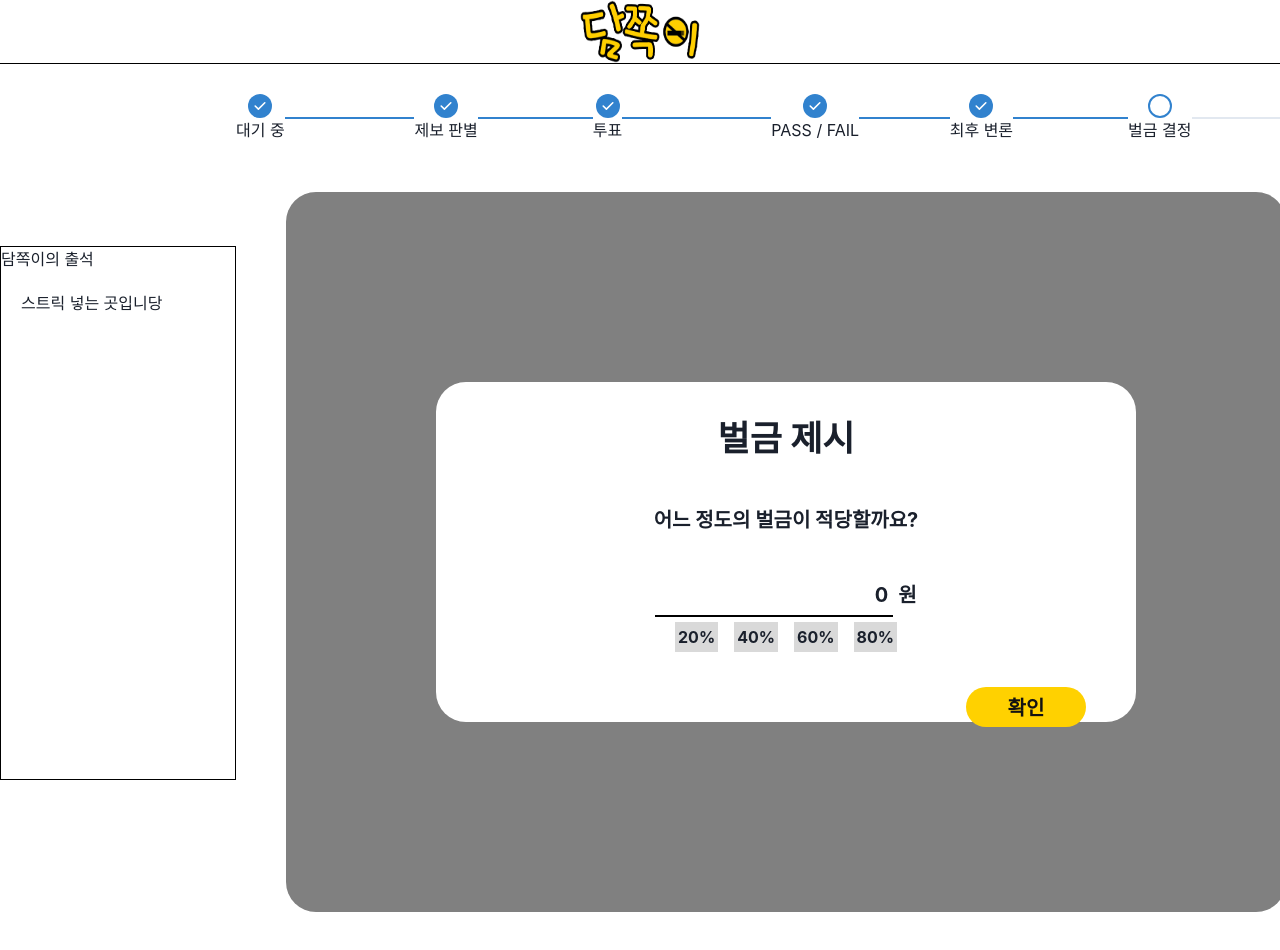
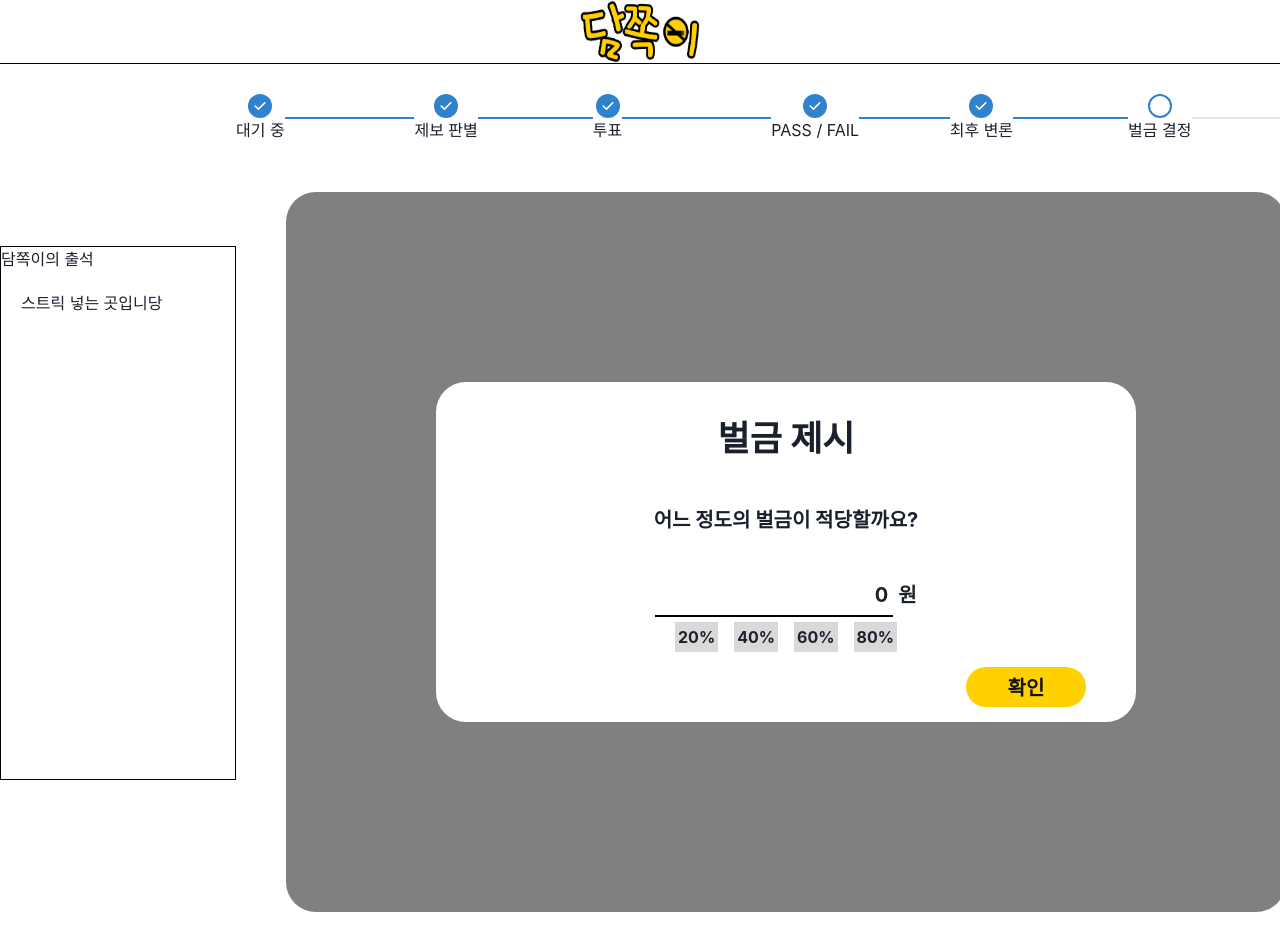
Before and after one commit to damjjok/damjjok, a React (Create React App) app in the folder client/: page /truth-room in a window 1280 px wide. Shown: the top 950 px of the page. Built offline with nearby package versions, Linux system fonts and the light colour scheme.

Commit message:
Fix: ConfrimButtonComponent margin props화 및 적용

```diff
--- a/client/src/pages/truth-room/middle-component/center-component/main-frame-component/step-frame/fine-decision/ConfirmButtonComponent.js
+++ b/client/src/pages/truth-room/middle-component/center-component/main-frame-component/step-frame/fine-decision/ConfirmButtonComponent.js
@@ -1,13 +1,13 @@
 import BasicButton from "components/button/BasicButton";
 import React from "react";
 
-function ConfirmButtonComponent(props) {
+function ConfirmButtonComponent({ margin }) {
     return (
         <div
             style={{
                 display: "flex",
                 justifyContent: "right",
-                marginTop: "30px",
+                marginTop: `${margin}px`,
                 width: "600px",
             }}
         >
--- a/client/src/pages/truth-room/middle-component/center-component/main-frame-component/step-frame/fine-decision/decide/input/FineInputComponent.js
+++ b/client/src/pages/truth-room/middle-component/center-component/main-frame-component/step-frame/fine-decision/decide/input/FineInputComponent.js
@@ -20,7 +20,7 @@ function FineInputComponent(props) {
                     >
                         <TextComponent></TextComponent>
                         <InputComponent></InputComponent>
-                        <ConfirmButtonComponent />
+                        <ConfirmButtonComponent margin={0} />
                     </div>
                 }
             ></SmallFrameComponent>
--- a/client/src/pages/truth-room/middle-component/center-component/main-frame-component/step-frame/fine-decision/result/ResultComponent.js
+++ b/client/src/pages/truth-room/middle-component/center-component/main-frame-component/step-frame/fine-decision/result/ResultComponent.js
@@ -30,7 +30,7 @@ function ResultComponent(props) {
                                 </div>
                             </div>
                         </div>
-                        <ConfirmButtonComponent />
+                        <ConfirmButtonComponent margin={30} />
                     </div>
                 }
             ></SmallFrameComponent>
```
